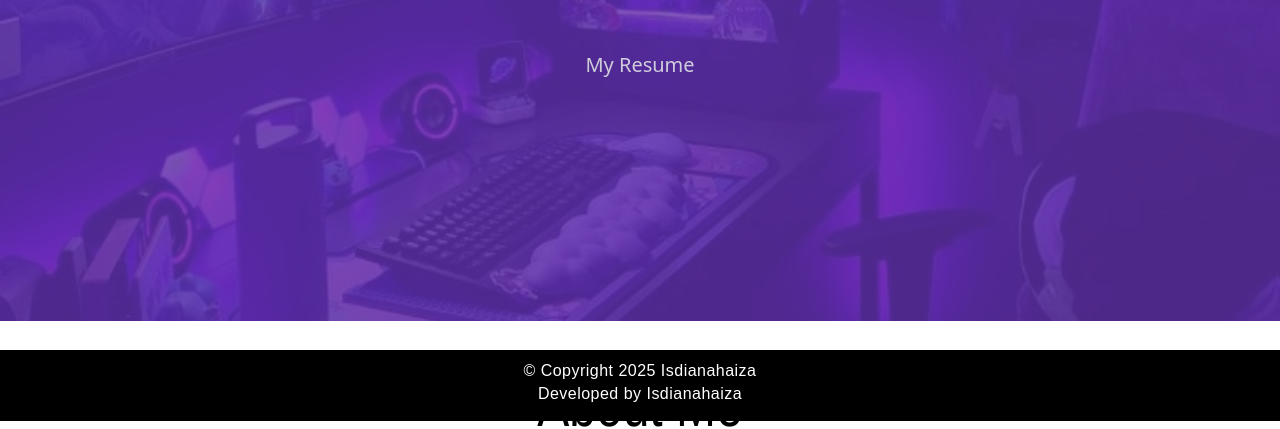
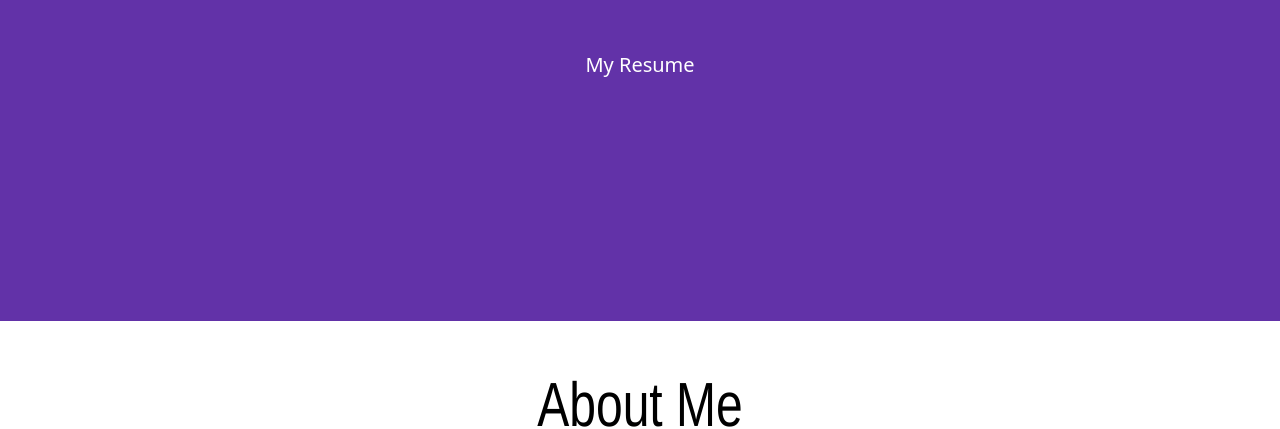
Before and after one commit to dianahaiza/dianahaiza.github.io, a plain HTML site: page index.html in a window 1280 px wide. Shown: the part 379-808 px from the top of the page. Drawn offline with nearby package versions, Linux system fonts and the light colour scheme; files whose address does not match are found by name.

Commit message:
finished portfolio and ready to reploy

```diff
--- a/css/style.css
+++ b/css/style.css
@@ -62,8 +62,8 @@ html{
     background: url("assets/setup-bg.jpg") no-repeat center center/cover;
     height: 700px;
     width: 100%;
-    z-index: 1;
-    opacity: .2;
+    z-index: -1;
+    opacity: .8;
 }
 
 .heading{
@@ -199,7 +199,8 @@ html{
 }
 
 footer{
-    position: fixed;
+    display: flex;
+    flex-direction: column;
     left: 0;
     bottom: 0;
     width: 100%;
```
